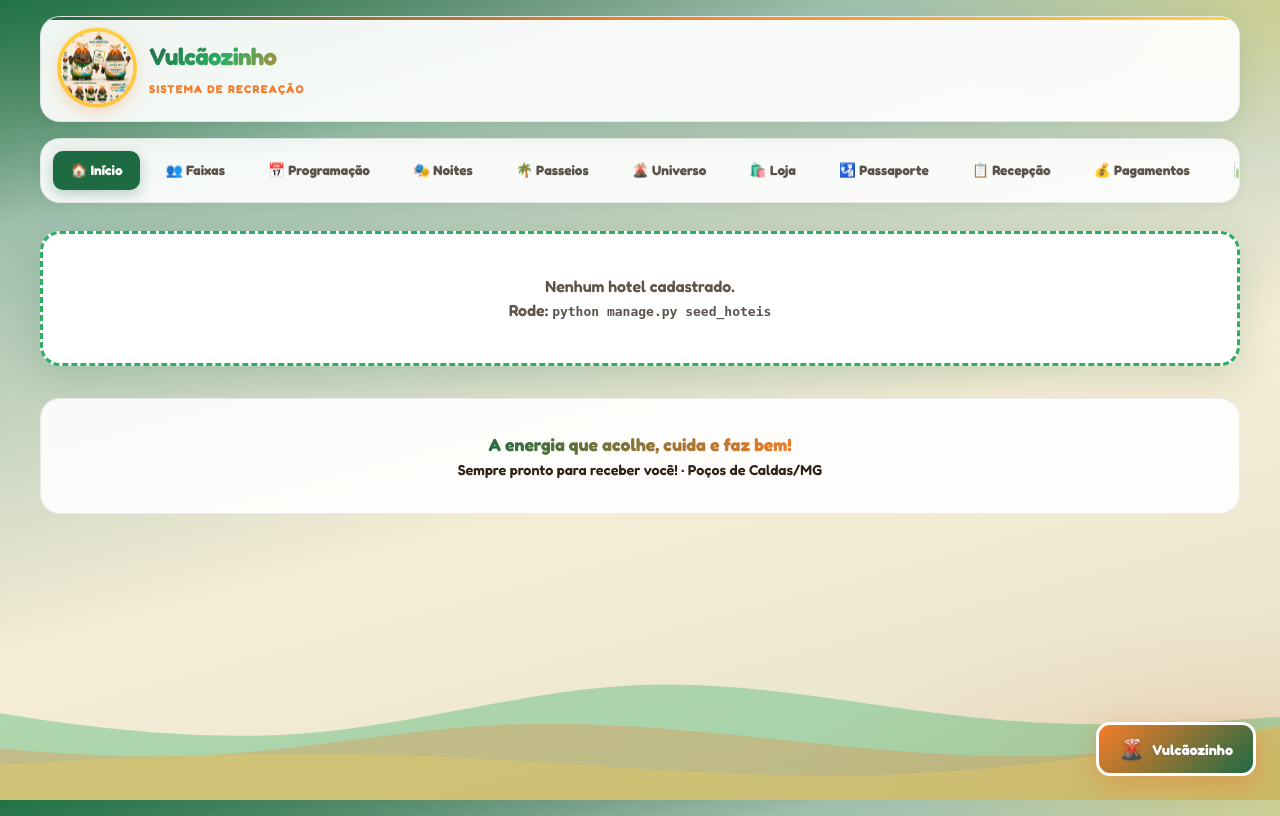
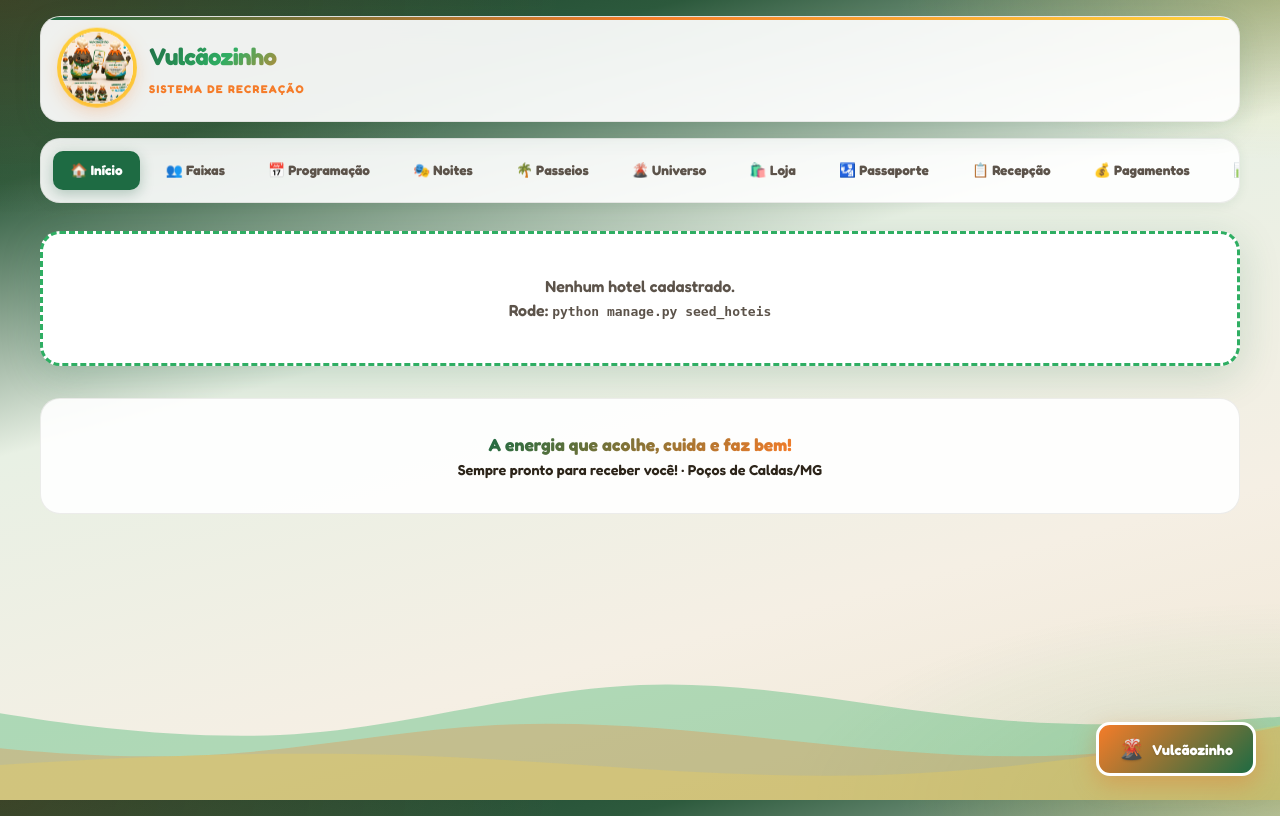
Before and after one commit to 0125mateus/universo-vulcaozinho, a Django app: page / in a window 1280 px wide. Run offline with Django 5.2, Linux system fonts and the light colour scheme; data that the repository does not hold is empty; parts of the project's set-up code (start-up, migrations or seed data) failed here and were passed over.

Commit message:
Restore fixed hybrid volcano background as before.
Co-authored-by: Cursor <cursoragent@cursor.com>

```diff
--- a/static/css/hybrid-polish.css
+++ b/static/css/hybrid-polish.css
@@ -1,28 +1,13 @@
 /* Hybrid polish — overlays remote vulcaozinho.css without removing module styles */
 
-/*
- * Fundo sem hotel: usa as variáveis padrão / injetadas.
- * Com .hotel-theme, NÃO sobrescreve — hotel-themes.css define o clima de cada hotel.
- */
-body:not(.hotel-theme) {
+body {
     background:
-        radial-gradient(ellipse 80% 50% at 0% 0%, color-mix(in srgb, var(--hotel-secondary, #2A9B57) 28%, transparent) 0%, transparent 55%),
-        radial-gradient(ellipse 60% 40% at 100% 0%, color-mix(in srgb, var(--hotel-accent, #F5C518) 30%, transparent) 0%, transparent 50%),
-        radial-gradient(ellipse 70% 45% at 100% 100%, color-mix(in srgb, var(--brand-orange, var(--hotel-tertiary, #E86B1F)) 22%, transparent) 0%, transparent 55%),
-        linear-gradient(
-            165deg,
-            color-mix(in srgb, var(--hotel-primary, #165A38) 82%, #0a1210) 0%,
-            color-mix(in srgb, var(--hotel-primary, #165A38) 38%, #eef4ef) 20%,
-            color-mix(in srgb, var(--hotel-accent, #F5C518) 8%, #f5efe4) 58%,
-            color-mix(in srgb, var(--hotel-secondary, #2A9B57) 6%, #f0e6d4) 100%
-        ) !important;
+        radial-gradient(ellipse 80% 50% at 0% 0%, rgba(232, 107, 31, 0.16) 0%, transparent 55%),
+        radial-gradient(ellipse 60% 40% at 100% 0%, rgba(245, 197, 24, 0.18) 0%, transparent 50%),
+        radial-gradient(ellipse 70% 45% at 100% 100%, rgba(42, 155, 87, 0.16) 0%, transparent 55%),
+        linear-gradient(165deg, #1a3d2a 0%, #2d5a3d 16%, #e8f0e4 40%, #f5efe4 72%, #f0e6d4 100%) !important;
     background-attachment: fixed !important;
 }
-
-body.hotel-theme {
-    background-attachment: fixed;
-}
-
 
 .wave-bg::after {
     content: none !important;
--- a/templates/base.html
+++ b/templates/base.html
@@ -10,7 +10,7 @@
     <link rel="stylesheet" href="{% static 'css/vulcaozinho.css' %}">
     <link rel="stylesheet" href="{% static 'css/hotel-themes.css' %}">
     <link rel="stylesheet" href="{% static 'css/assistant.css' %}">
-    <link rel="stylesheet" href="{% static 'css/hybrid-polish.css' %}?v=2">
+    <link rel="stylesheet" href="{% static 'css/hybrid-polish.css' %}?v=3">
     {% block extra_css %}{% endblock %}
     {% if hotel_atual %}
     <style>
--- a/templates/hospede_app/base.html
+++ b/templates/hospede_app/base.html
@@ -13,7 +13,7 @@
     <title>{% block title %}App Hóspede{% endblock %}{% if hotel %} — {{ hotel.nome }}{% else %} — Vulcãozinho{% endif %}</title>
     <link rel="preconnect" href="https://fonts.googleapis.com">
     <link href="https://fonts.googleapis.com/css2?family=Fredoka:wght@500;600;700;800&display=swap" rel="stylesheet">
-    <link rel="stylesheet" href="{% static 'css/hospede-app.css' %}?v=8">
+    <link rel="stylesheet" href="{% static 'css/hospede-app.css' %}?v=9">
     {% if hotel %}
     <style>
         :root {
```
Also changed, not shown: static/css/hospede-app.css (+4 -10 lines).
